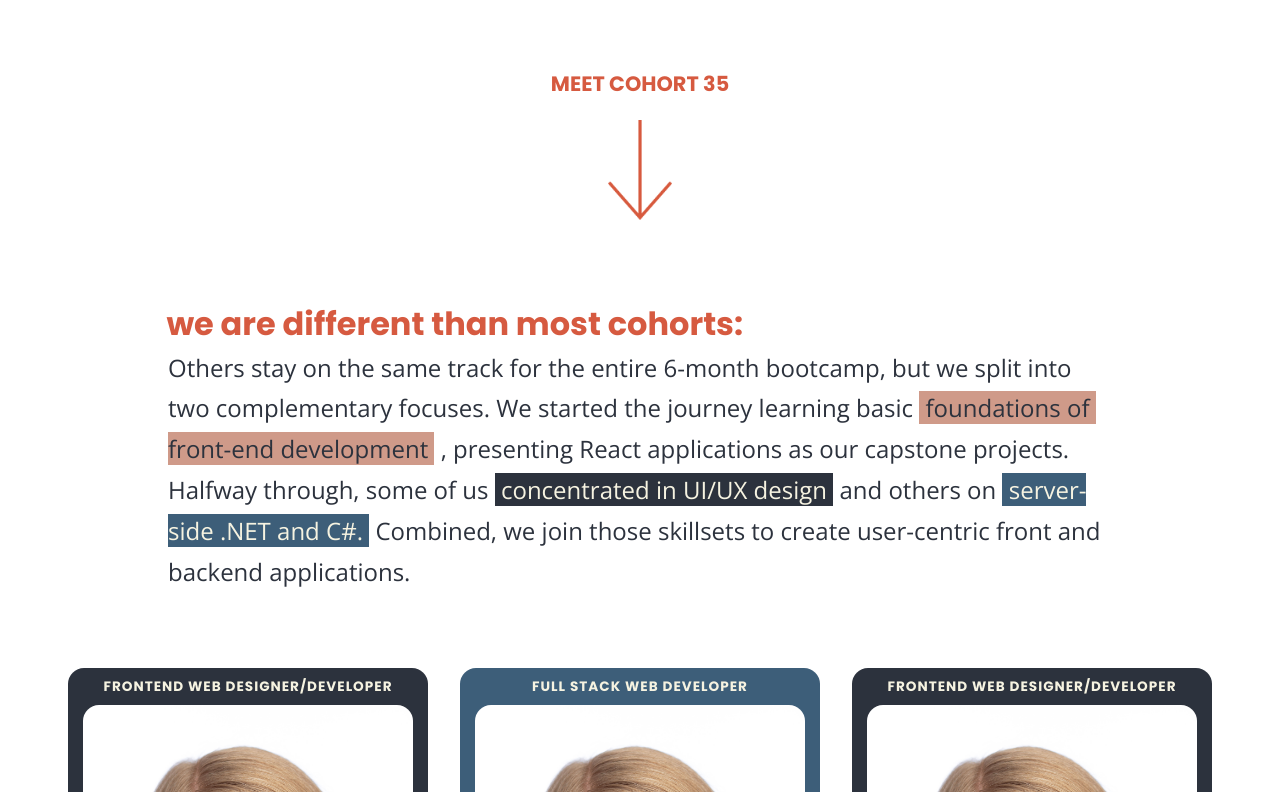
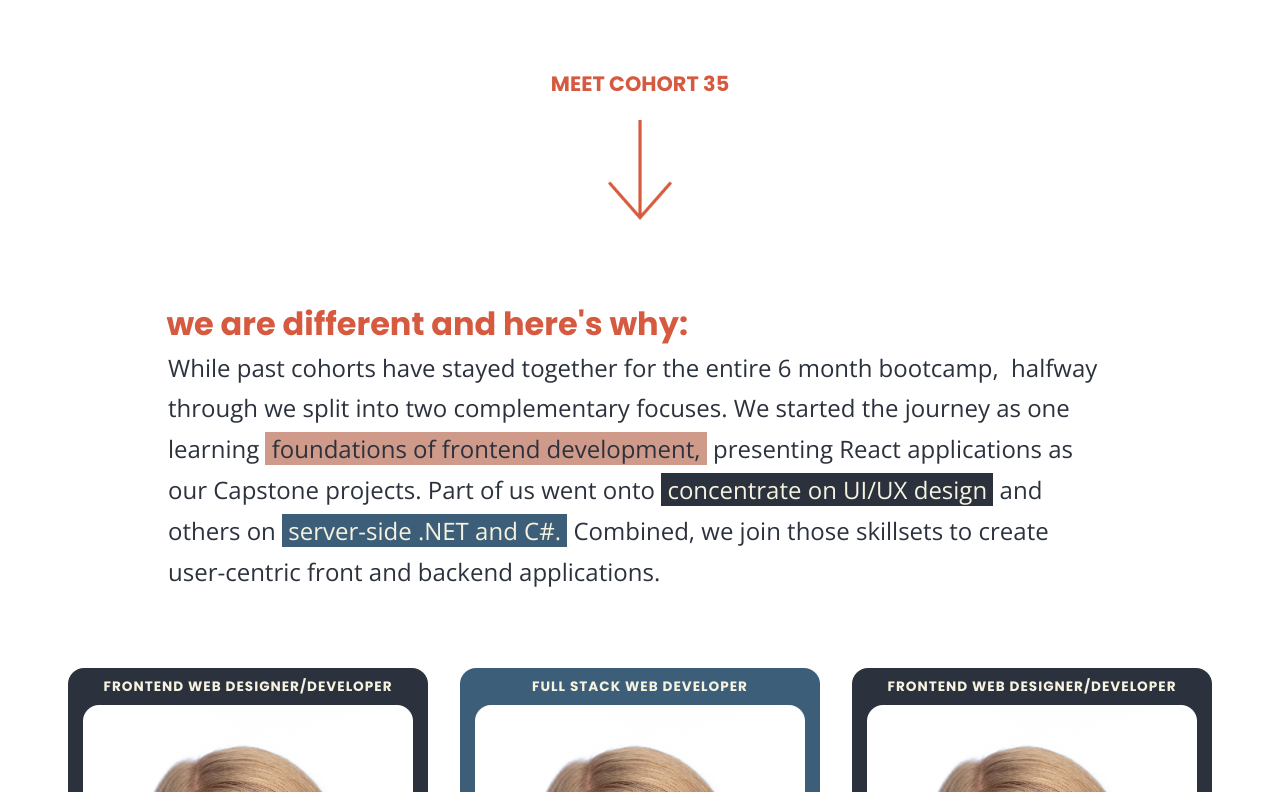
Before and after one commit to nss-day-cohort-35/website, a React (Create React App) app: page / in a window 1280 px wide. Shown: the part 506-1298 px from the top of the page. Built offline with nearby package versions, Linux system fonts and the light colour scheme.

Commit message:
updated more copy

```diff
--- a/src/Components/Students/StudentList.js
+++ b/src/Components/Students/StudentList.js
@@ -22,9 +22,9 @@ export default class StudentList extends Component {
         return (
             <>
                 <div>
-                    <h2 className="cohortIntroTitle">we are different than most cohorts: </h2>
-                    <p className="cohortDescription">Others stay on the same track for the entire 6-month bootcamp, but we split into two complementary focuses. We started the journey learning basic <span id="cohortBeginning"> foundations of front-end development </span> , presenting React applications as our capstone projects.
-                    Halfway through, some of us <span id="cohortFrontend"> concentrated in UI/UX design </span> and others on <span id="cohortBackend"> server-side .NET and C#. </span> Combined, we join those skillsets to create user-centric front and backend applications. </p>
+                    <h2 className="cohortIntroTitle">we are different and here's why: </h2>
+                    <p className="cohortDescription">While past cohorts have stayed together for the entire 6 month bootcamp,  halfway through we split into two complementary focuses. We started the journey as one learning <span id="cohortBeginning"> foundations of frontend development, </span> presenting React applications as our Capstone projects.
+                    Part of us went onto <span id="cohortFrontend"> concentrate on UI/UX design </span> and others on <span id="cohortBackend"> server-side .NET and C#. </span> Combined, we join those skillsets to create user-centric front and backend applications. </p>
                 </div>
                 <div className="student-card-container">
                 {this.state.students.map(student => (
```
